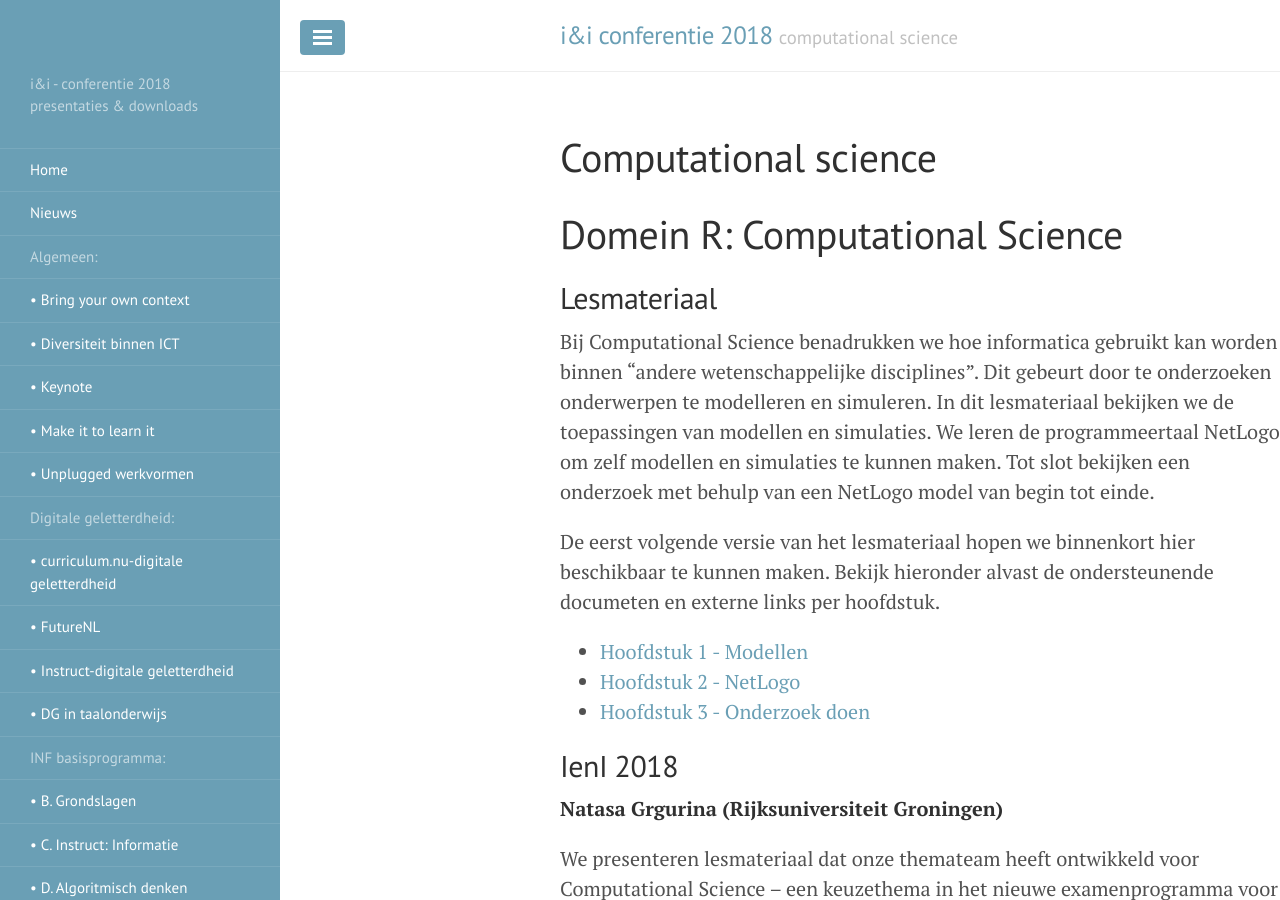
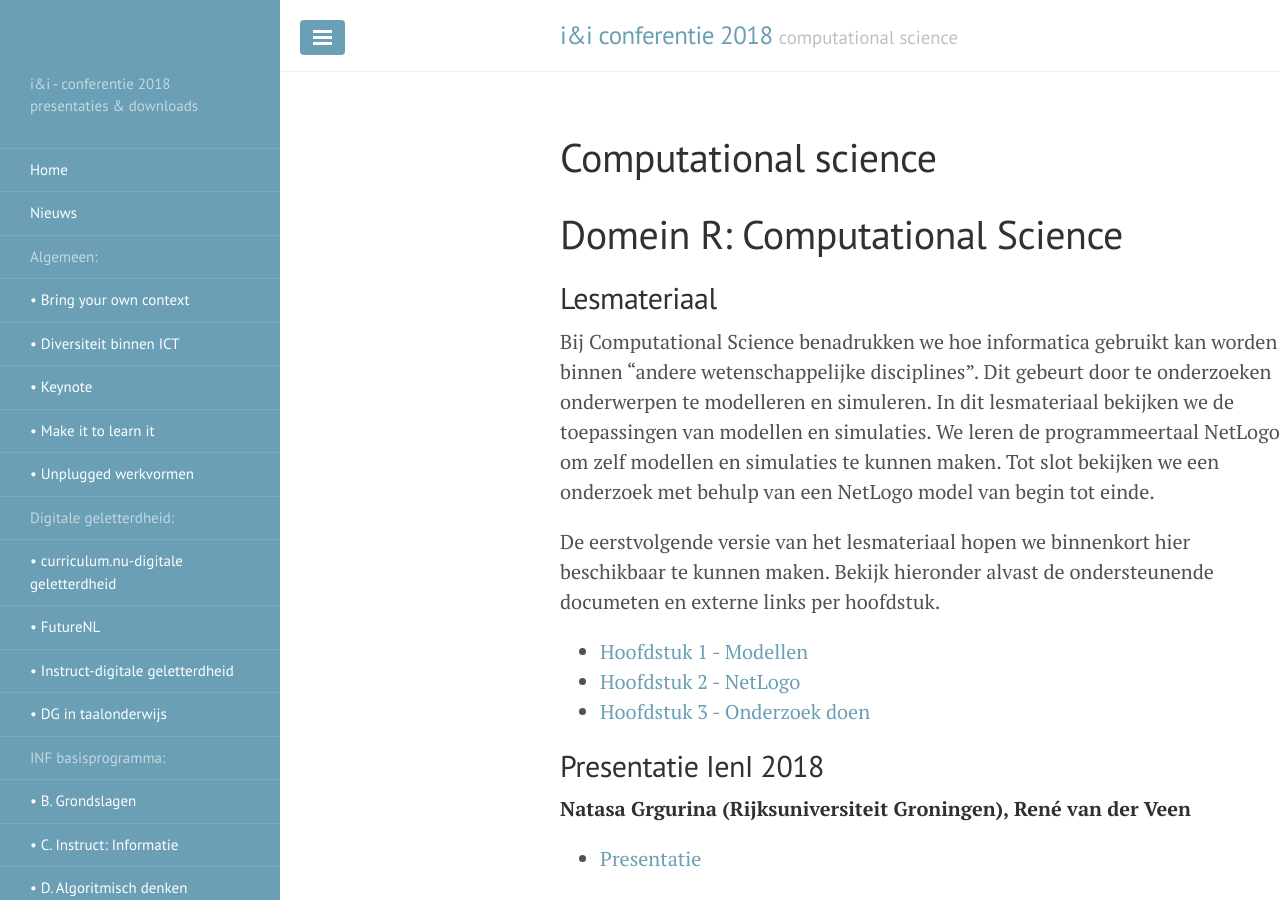
Before and after one commit to infvo/ieni2018, a Jekyll site: the page built from _themas/computational-science.md, in a window 1280 px wide and 900 px high. Built offline with Jekyll 4.4.1, drawn with Linux system fonts in a browser that asks for light colours.

Commit message:
Presentatie Natasa Grgurina toegevoegd

```diff
--- a/_themas/computational-science.md
+++ b/_themas/computational-science.md
@@ -12,18 +12,20 @@ Bij Computational Science benadrukken we hoe informatica gebruikt kan worden bin
 Dit gebeurt door te onderzoeken onderwerpen te modelleren en simuleren.
 In dit lesmateriaal bekijken we de toepassingen van modellen en simulaties.
 We leren de programmeertaal NetLogo om zelf modellen en simulaties te kunnen maken.
-Tot slot bekijken een onderzoek met behulp van een NetLogo model van begin tot einde.
+Tot slot bekijken we een onderzoek met behulp van een NetLogo model van begin tot einde.
 
-De eerst volgende versie van het lesmateriaal hopen we binnenkort hier beschikbaar te kunnen maken.
+De eerstvolgende versie van het lesmateriaal hopen we binnenkort hier beschikbaar te kunnen maken.
 Bekijk hieronder alvast de ondersteunende documeten en externe links per hoofdstuk.
 
 - [Hoofdstuk 1 - Modellen](computational-science/h1-modellen)
 - [Hoofdstuk 2 - NetLogo](computational-science/h2-netlogo)
 - [Hoofdstuk 3 - Onderzoek doen](computational-science/h3-onderzoek-doen)
 
-## IenI 2018
+## Presentatie IenI 2018
 
-**Natasa Grgurina (Rijksuniversiteit Groningen)**
+**Natasa Grgurina (Rijksuniversiteit Groningen), René van der Veen**
+
+* [Presentatie]({{site.baseurl}}/themas/computational-science/grgurina-agent-based-modeling.pdf){:target="_blank"}
 
 We presenteren lesmateriaal dat onze themateam heeft ontwikkeld voor Computational Science – een keuzethema in het nieuwe examenprogramma voor informatica.
 Computationa; Science betekent modelleren en simuleren en dat zijn belangrijke aspecten van computational thinking die een geschikte context bieden om de leerinhoud van informatica in praktijk te brengen.
```
Also changed, not shown: 1 other file.
